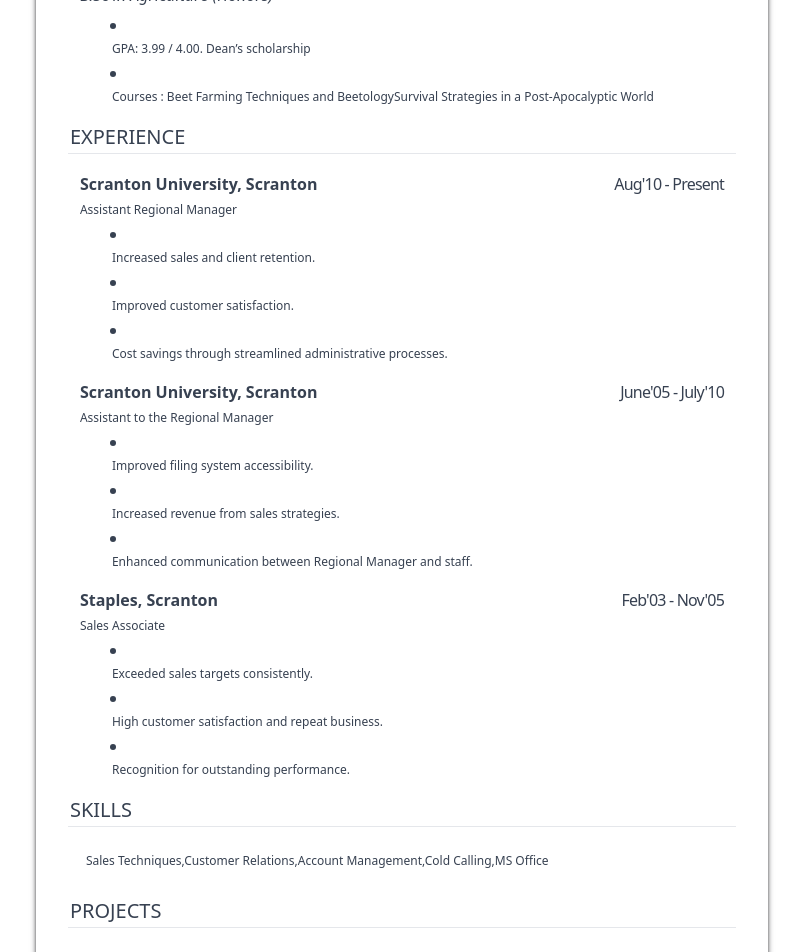
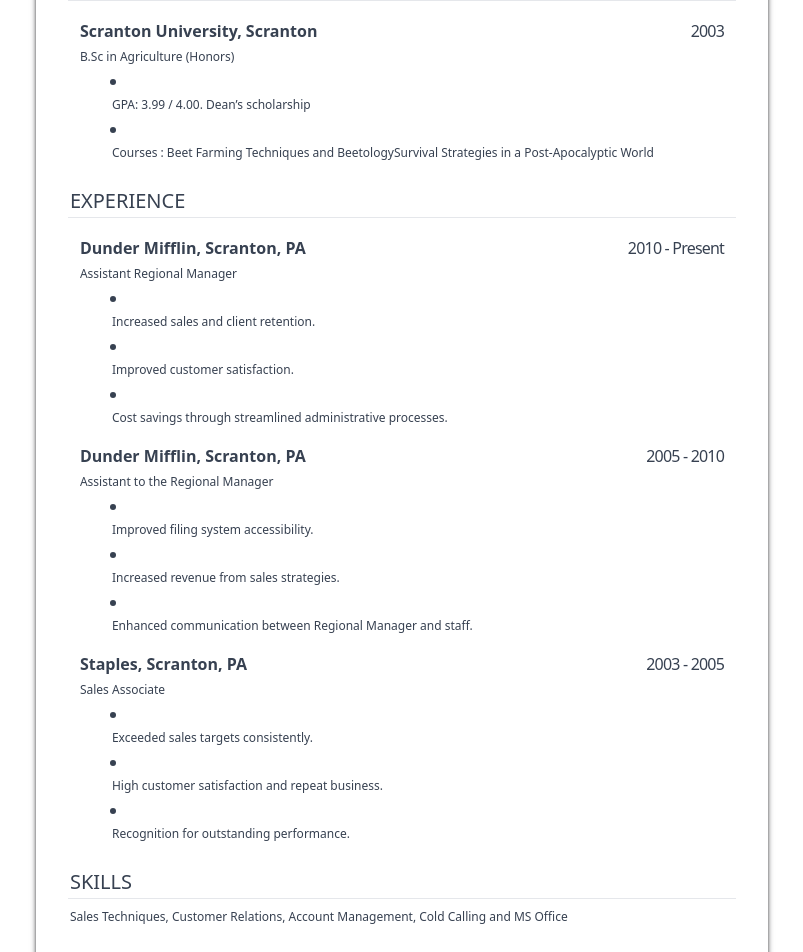
Before and after one commit to commitsovercoffee/instant-resume, a SvelteKit app: page / in a window 1280 px wide. Shown: the part 400-1352 px from the top of the page, without its empty margins (238-1041 px from the left). Built offline with nearby package versions, Linux system fonts and the light colour scheme.

Commit message:
updates pro theme ui

```diff
--- a/src/routes/stores/details.js
+++ b/src/routes/stores/details.js
@@ -1,55 +1,57 @@
 import { writable } from "svelte/store";
 
 export const details = writable({
+  profile: {
     name: "Dwight K. Shrute",
-  institutes: ["Scranton University, Scranton"],
-  degrees: ["B.Sc in Agriculture (Honors)"],
-  terms: ["Sep’17 — Dec’21"],
+    contact: "dwightshrute@gmail.com | (555) 123-4567 | shrutefarms.com",
+  },
+  schools: [
+    {
+      course: "B.Sc in Agriculture (Honors)",
+      institute: "Scranton University, Scranton",
+      duration: "2003",
       details: [
-    [
         "GPA: 3.99 / 4.00. Dean’s scholarship",
         "Courses : Beet Farming Techniques and BeetologySurvival Strategies in a Post-Apocalyptic World",
       ],
+    },
   ],
-  companies: [
-    "Scranton University, Scranton",
-    "Scranton University, Scranton",
-    "Staples, Scranton",
-  ],
-  roles: [
-    "Assistant Regional Manager",
-    "Assistant to the Regional Manager",
-    "Sales Associate",
-  ],
+  experiences: [
+    {
+      role: " Assistant Regional Manager",
+      company: "Dunder Mifflin, Scranton, PA",
+      duration: "2010 - Present",
       tasks: [
-    [
         "Increased sales and client retention.",
         "Improved customer satisfaction.",
         "Cost savings through streamlined administrative processes.",
       ],
-    [
+      deletable: true,
+    },
+    {
+      role: " Assistant to the Regional Manager",
+      company: " Dunder Mifflin, Scranton, PA",
+      duration: " 2005 - 2010",
+      tasks: [
         "Improved filing system accessibility.",
         "Increased revenue from sales strategies.",
         "Enhanced communication between Regional Manager and staff.",
       ],
-    [
+    },
+    {
+      role: "Sales Associate",
+      company: "Staples, Scranton, PA",
+      duration: "2003 - 2005",
+      tasks: [
         "Exceeded sales targets consistently.",
         "High customer satisfaction and repeat business.",
         "Recognition for outstanding performance.",
       ],
+    },
   ],
 
-  periods: ["Aug'10 - Present", "June'05 - July'10", "Feb'03 - Nov'05"],
-  skills: [
-    [
-      "Sales Techniques",
-      "Customer Relations",
-      "Account Management",
-      "Cold Calling",
-      "MS Office",
-    ],
-  ],
-
+  skills:
+    "Sales Techniques, Customer Relations, Account Management, Cold Calling and MS Office",
   projects: [
     {
       name: "Beet Master",
--- a/src/routes/templates/pro.svelte
+++ b/src/routes/templates/pro.svelte
@@ -5,60 +5,55 @@
 
 <div class="p-8 shadow-zinc-800 shadow-md">
 	<!-- Applicant Name -------------------------------------------------->
-	<div class="my-2">
+	<div class="my-8">
 		<Atom
-			content={$details.name.toUpperCase()}
+			content={$details.profile.name.toUpperCase()}
 			type="block"
 			style="font-thin text-center text-3xl"
+		/>
+		<Atom
+			type="block"
+			content={$details.profile.contact}
+			parent="schools"
+			style="text-xs text-center"
 		/>
 	</div>
 
 	<!-- Education Section ----------------------------------------------->
-	<div class="my-2">
+	<div class="mb-4">
 		<Atom
 			content="EDUCATION"
 			type="block"
 			style="text-xl font-thin"
 		/>
 		<hr class="m-0 mb-2" />
-
-		<!-- Institute -->
-		{#each $details.institutes as institute, i}
-			<Atom
-				type="section"
-				items={[
-					"institutes",
-					"degrees",
-					"details",
-					"periods",
-				]}
-				index={i}
-			>
+		{#each $details.schools as school, i}
+			<Atom type="section" items={["schools"]} index={i}>
 				<section class="flex justify-between">
 					<Atom
 						type="block"
-						content={$details.institutes[i]}
-						parent="institutes"
+						content={school.institute}
+						parent="schools"
 						style="font-bold"
 						index={i}
 					/>
 					<Atom
 						type="block"
-						content={$details.terms[i]}
-						parent="terms"
+						content={school.duration}
+						parent="schools"
 						style="font-thin tracking-tighter"
 						index={i}
 					/>
 				</section>
-
 				<Atom
 					type="block"
-					content={$details.degrees[i]}
-					parent="degrees"
-					style="italic"
+					content={school.course}
+					parent="schools"
+					style="text-xs"
 					index={i}
 				/>
-				{#each $details.details[i] as detail}
+
+				{#each school.details as detail}
 					<li class="ml-8 my-0">
 						<Atom
 							type="block"
@@ -74,7 +69,7 @@
 	</div>
 
 	<!-- Experience Section ---------------------------------------------->
-	<div class="my-2">
+	<div class="mb-4">
 		<Atom
 			content="EXPERIENCE"
 			type="block"
@@ -82,37 +77,33 @@
 		/>
 		<hr class="m-0 mb-2" />
 
-		{#each $details.companies as company, i}
-			<Atom
-				type="section"
-				items={["companies", "roles", "tasks"]}
-				index={i}
-			>
+		{#each $details.experiences as experience, i}
+			<Atom type="section" items={["experiences"]} index={i}>
 				<section class="flex justify-between">
 					<Atom
 						type="block"
-						content={$details.companies[i]}
-						parent="companies"
+						content={experience.company}
+						parent="experiences[i]"
 						style="font-bold"
 						index={i}
 					/>
 					<Atom
 						type="block"
-						content={$details.periods[i]}
-						parent="terms"
+						content={experience.duration}
+						parent="experiences[i]"
 						style="font-thin tracking-tighter"
 						index={i}
 					/>
 				</section>
-
 				<Atom
 					type="block"
-					content={$details.roles[i]}
-					parent="roles"
+					content={experience.role}
+					parent="experiences[i]"
 					style="text-xs"
 					index={i}
 				/>
-				{#each $details.tasks[i] as task}
+
+				{#each experience.tasks as task}
 					<li class="ml-8 my-0">
 						<Atom
 							type="block"
@@ -128,21 +119,19 @@
 	</div>
 
 	<!-- Skills Section -------------------------------------------------->
-	<div class="my-2">
+	<div class="mb-4">
 		<Atom content="SKILLS" type="block" style="text-xl font-thin" />
 		<hr class="m-0 mb-2" />
-		{#each $details.skills as _, i}
-			<Atom
-				type="block"
-				content={$details.skills[i]}
-				parent="skills"
-				style="text-xs ml-0 p-4"
-			/>
-		{/each}
+		<Atom
+			type="block"
+			content={$details.skills}
+			parent="skills"
+			style="text-xs m-0 p-0"
+		/>
 	</div>
 
 	<!-- Projects Section ------------------------------------------------>
-	<div class="my-2">
+	<div class="mb-4">
 		<Atom
 			content="PROJECTS"
 			type="block"
```
Lines whose indentation alone changed are shown as unchanged.
